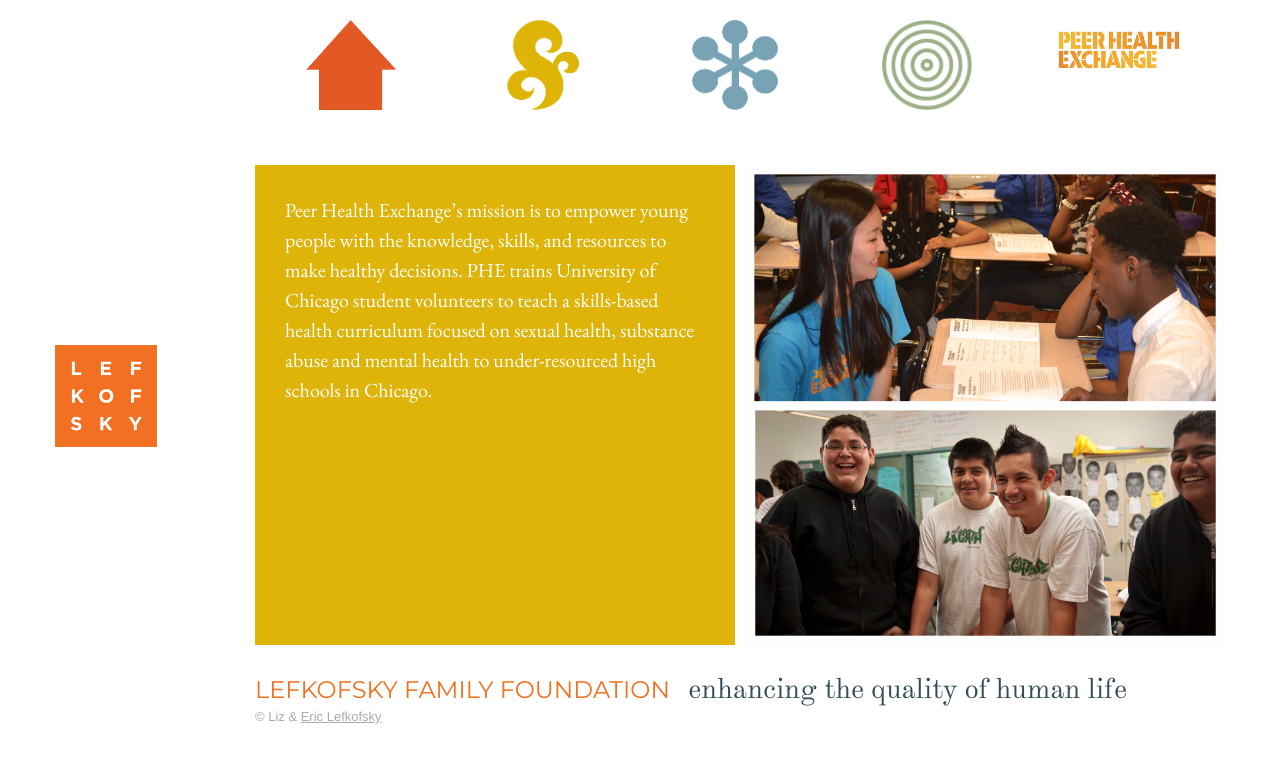
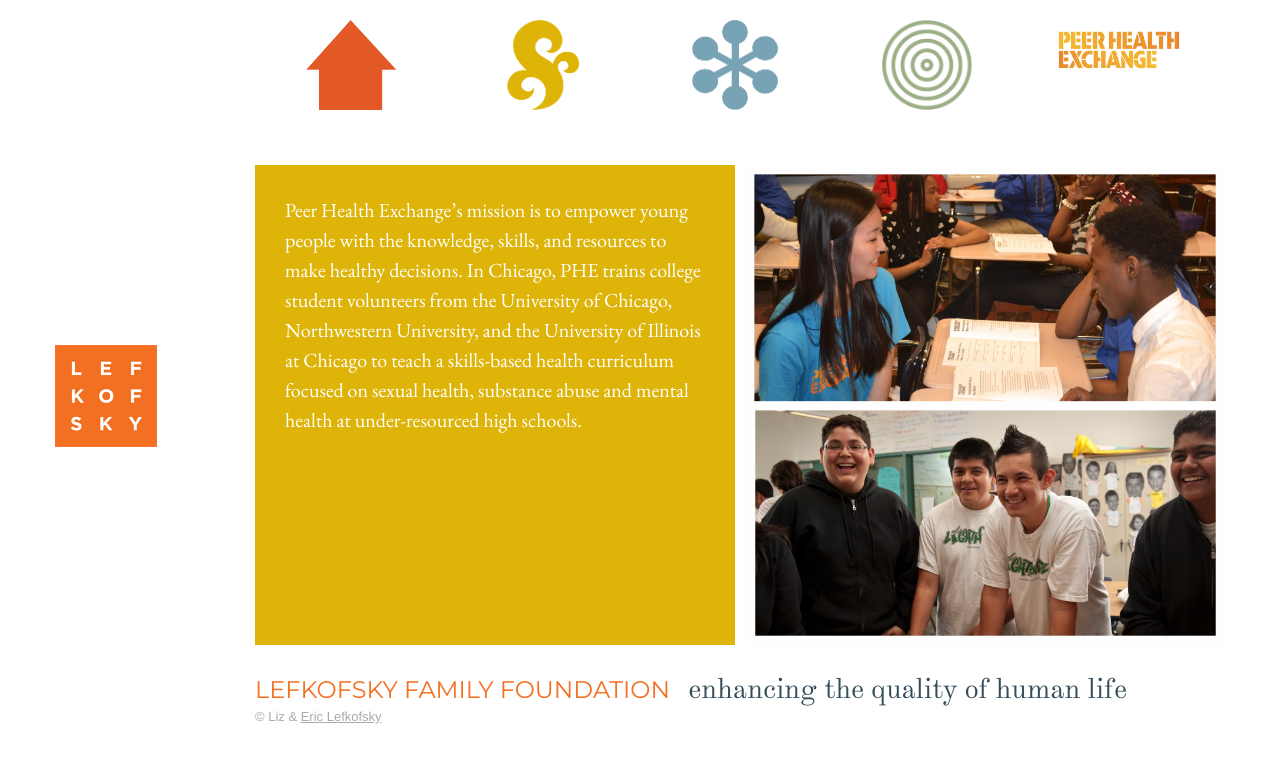
Before and after one commit to arjunvenkat/lefkofsky-jekyll, a Jekyll site: the page built from human-rights/peer-health-exchange/index.html, in a window 1280 px wide. Shown: the top 763 px of the page. Built offline with Jekyll 4.4.1, drawn with Linux system fonts in a browser that asks for light colours; some web fonts are replaced.

Commit message:
edits peer health exchange content

```diff
--- a/human-rights/peer-health-exchange/index.html
+++ b/human-rights/peer-health-exchange/index.html
@@ -6,7 +6,7 @@
 link: "https://www.peerhealthexchange.org/"
 thumb: "/img/human/thumbs/phe.jpg"
 image: "/img/human/phe.jpg"
-desc: "Peer Health Exchange’s mission is to empower young people with the knowledge, skills, and resources to make healthy decisions. PHE trains University of Chicago student volunteers to teach a skills-based health curriculum focused on sexual health, substance abuse and mental health to under-resourced high schools in Chicago."
+desc: "Peer Health Exchange’s mission is to empower young people with the knowledge, skills, and resources to make healthy decisions. In Chicago, PHE trains college student volunteers from the University of Chicago, Northwestern University, and the University of Illinois at Chicago to teach a skills-based health curriculum focused on sexual health, substance abuse and mental health at under-resourced high schools."
 ---
 
 <div id="overlay" class="clearfix show update">
```
